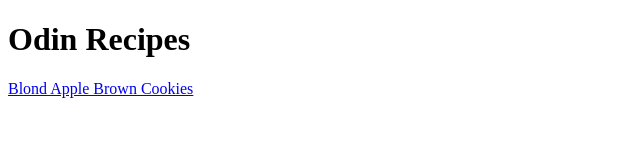
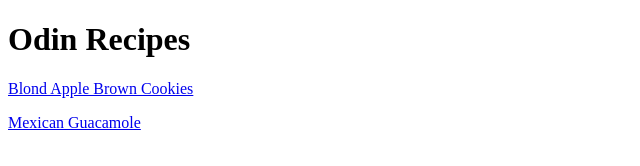
Before and after one commit to THEMANNICHOLAS/odin-recipes, a plain HTML site: page index.html in a window 1280 px wide. Shown: the whole page, without its empty margins (0-640 px from the left). Drawn offline with Linux system fonts and the light colour scheme.

Commit message:
Add reference to mexican-guacamole.html

```diff
--- a/index.html
+++ b/index.html
@@ -7,6 +7,6 @@
     <body>
         <h1>Odin Recipes</h1>
         <p><a href = "./recipes/blond-apple-brown-cookies.html">Blond Apple Brown Cookies</a></p>
-
+        <p><a href = "./recipes/mexican-guacamole.html">Mexican Guacamole</a></p>
     </body>
 </html>
```
